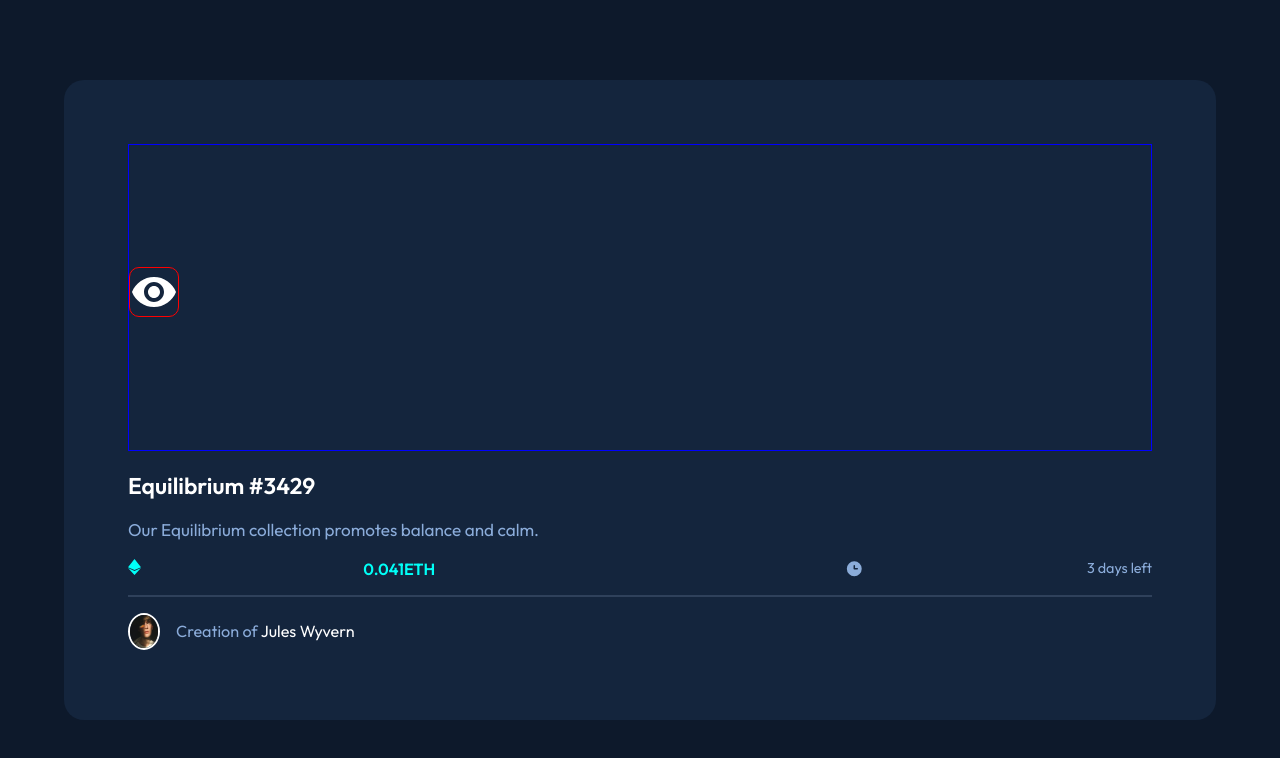
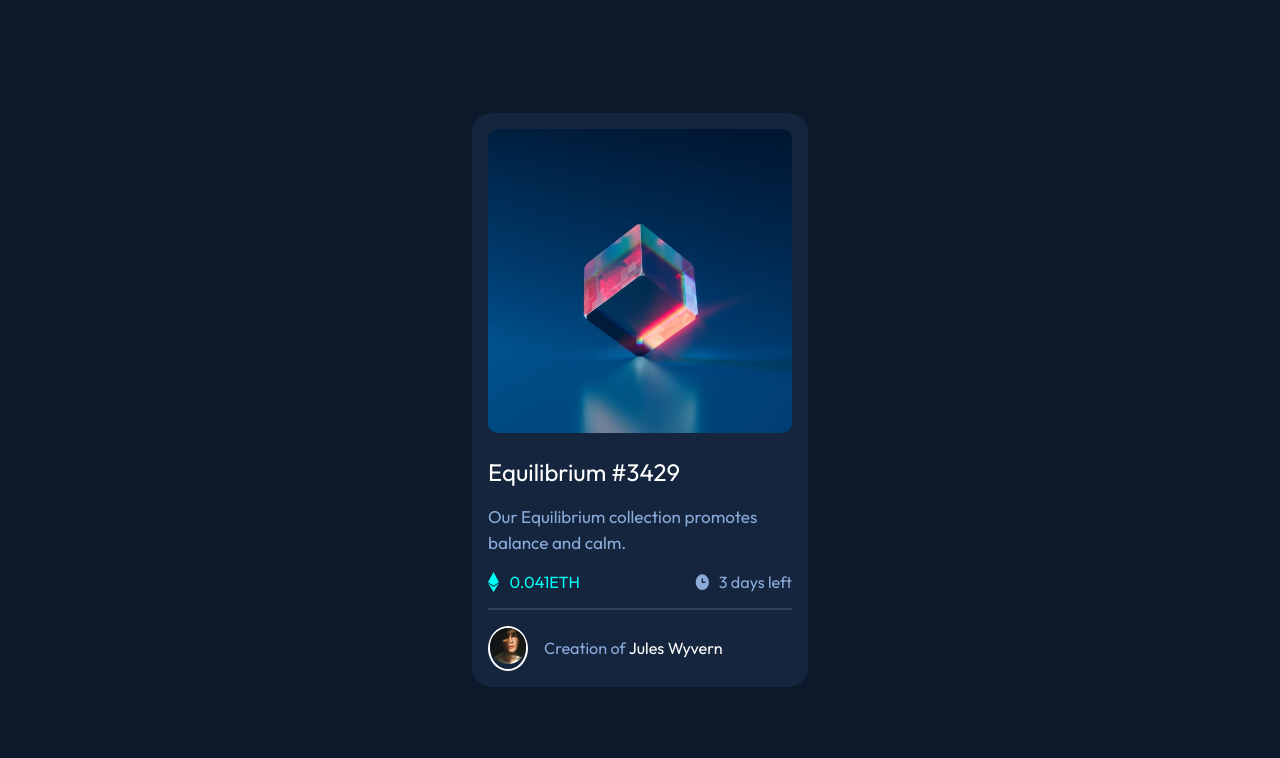
Before and after one commit to bodV6/nft-preview-card-component, a plain HTML site: page index.html in a window 1280 px wide. Drawn offline with Linux system fonts and the light colour scheme.

Commit message:
NFT component

```diff
--- a/index.html
+++ b/index.html
@@ -1,47 +1,59 @@
 <!DOCTYPE html>
 <html lang="en">
   <head>
-    <meta charset="UTF-8">
-    <meta http-equiv="X-UA-Compatible" content="IE=edge">
-    <meta name="viewport" content="width=device-width, initial-scale=1.0">
+    <meta charset="UTF-8" />
+    <meta http-equiv="X-UA-Compatible" content="IE=edge" />
+    <meta name="viewport" content="width=device-width, initial-scale=1.0" />
     <title>Document</title>
-    <link rel="preconnect" href="https://fonts.googleapis.com">
-<link rel="preconnect" href="https://fonts.gstatic.com" crossorigin>
-<link href="https://fonts.googleapis.com/css2?family=Outfit:wght@300;400;600&display=swap" rel="stylesheet">
-    <link rel="shortcut icon" href="./images/favicon-32x32.png" type="image/x-icon">
-    <link rel="stylesheet" href="style.css">
+    <link rel="preconnect" href="https://fonts.googleapis.com" />
+    <link rel="preconnect" href="https://fonts.gstatic.com" crossorigin />
+    <link
+      href="https://fonts.googleapis.com/css2?family=Outfit:wght@300;400;600&display=swap"
+      rel="stylesheet"
+    />
+    <link
+      rel="shortcut icon"
+      href="./images/favicon-32x32.png"
+      type="image/x-icon"
+    />
+    <link rel="stylesheet" href="style.css" />
   </head>
   <body>
     <section class="container">
       <div class="card-container">
         <div class="main-image">
-                <img src="./images/image-equilibrium.jpg" alt="equilibrium image" class="equil-image">
-                <img src="./images/icon-view.svg" alt="view eye icon" class="view-image">
+          <img
+            src="./images/image-equilibrium.jpg"
+            alt="equilibrium display"
+            class="equil-image"
+          />
+
           <div class="overlay">
-                    <!-- <img src="./images/icon-view.svg" alt=""> -->
+            <img class="eye-icon" src="./images/icon-view.svg" alt="visible eye icon">
           </div>
         </div>
         <div class="card-details">
           <div class="product-desc">
-                    <h2><a href="">Equilibrium #3429</a></h2>
+            <h2><a href="#">Equilibrium #3429</a></h2>
             <p>Our Equilibrium collection promotes balance and calm.</p>
           </div>
           <div class="price-duration">
             <div class="eth-price">
-                        <img src="./images/icon-ethereum.svg" alt="ETH icon">
+              <img src="./images/icon-ethereum.svg" alt="ETH icon" />
               <h3>0.041ETH</h3>
             </div>
             <div class="clock-duration">
-                        <img src="./images/icon-clock.svg" alt="clock icon">
+              <img src="./images/icon-clock.svg" alt="clock icon" />
               <p>3 days left</p>
             </div>
           </div>
-                <hr>
+          <hr />
           <div class="owner-tag">
-                    <div class="avatar"><img src="./images/image-avatar.png" alt="owner's avatar"></div>
+            <div class="avatar">
+              <img src="./images/image-avatar.png" alt="owner's avatar" />
+            </div>
 
             <p>Creation of <a href="">Jules Wyvern</a></p>
-
           </div>
         </div>
       </div>
--- a/style.css
+++ b/style.css
@@ -59,84 +59,55 @@ a:hover {
 }
 
 img {
-  width: 100%;
-  height: 100%;
+  max-width: 100%;
+  border-radius: 10px;
+  height: auto;
 }
 
 .container {
-  flex-basis: 90%;
-  height: 40rem;
+  /* flex-basis: 90%; */
+  max-width: 21rem;
+  /* height: 40rem; */
   background-color: var(--Very-dark-blue-cardBG);
-  padding: 5%;
+  padding: 1rem;
   border-radius: 20px;
 }
 
-.card-container {
-  height: 100%;
-  display: flex;
-  flex-direction: column;
+
+
+.main-image {
+  position: relative;
 }
 
-.main-image {
-  border: 1px solid blue;
-  position: relative;
-  height: 60%;
-  /* display: none; */
-}
-.main-image .equil-image {
-  display: none;
-  border: 1px solid red;
-}
 
-.main-image .view-image {
-  border: 1px solid red;
-  /* display: none; */
-  width: auto;
-  height: auto;
-  position: relative;
-  top: 40%;
-}
 
-.main-image img {
-  /* display: block; */
+.overlay {
+  position: absolute;
+  background-color: var(--Cyan);
+  opacity: 0;
+  left: 0;
+  right: 0;
+  top: 0;
+  bottom: 0;
+  transition: opacity 0.3s ease-in-out;
   border-radius: 10px;
 }
 
-.overlay {
-  border: 1px solid green;
+ .eye-icon {
+   opacity: 0;
   position: absolute;
-  bottom: 0;
-  left: 0;
-  right: 0;
-  /* top: 0; */
-  background-color: var(--Cyan);
-  /* background-image: url(./images/icon-view.svg); */
-  /* background-size: contain; */
-  /* background-position: center; */
-  /* background-repeat: no-repeat; */
-  overflow: hidden;
-  width: 100%;
-  height: 100%;
-  transition: 0.5s ease;
-  opacity: 0;
-}
-
-.overlay img {
-  width: 10%;
-  height: auto;
-  position: absolute;
-  margin: 0;
-  padding: 0;
-  /* top: 0; */
-  /* left: 50%; */
+  left: 50%;
+  top: 50%;
+  transform: translate(-50%, -50%);
+  transition: opacity 0.3s ease-in-out;
 }
 
 .main-image:hover .overlay{
-  opacity: 0.5;
+  opacity: 0.8;
+
 }
-
-.card-details {
-  min-height: 40%;
+.main-image:hover .eye-icon{
+  opacity: 1;
 }
 
 .product-desc {
@@ -144,7 +115,8 @@ img {
 }
 
 .product-desc h2 a {
-  font-size: calc(var(--font-size) + 0.3rem);
+  font-size: 1.5rem;
+  font-weight: 400;
 }
 
 .product-desc p {
@@ -162,35 +134,30 @@ img {
 .eth-price {
   display: flex;
   justify-content: space-between;
-  flex-basis: 30%;
-}
-
-.eth-price img {
-  width: 0.8rem;
-  height: 1rem;
-  /* display: inline; */
+  flex-basis: 35%;
 }
 
 .eth-price h3 {
   color: var(--Cyan);
-  /* display: inline; */
+
   font-size: calc(var(--font-size) * 0.9);
+  font-weight: 400;
+  margin-right: 0.9rem;
 }
 
 .clock-duration {
   display: flex;
   justify-content: space-between;
-  flex-basis: 30%;
+  flex-basis: 35%;
 }
 
 .clock-duration img {
-  width: 1.2rem;
-  height: 1.2rem;
+  margin-left: 0.5rem;
 }
 
 .clock-duration p {
   color: var(--Soft-blue);
-  font-size: calc(var(--font-size) * 0.8);
+  font-size: calc(var(--font-size) * 0.9);
 }
 
 hr {
@@ -200,19 +167,18 @@ hr {
 
 .owner-tag {
   display: flex;
-  /* justify-content: space-; */
-  /* gap: 2rem; */
+
+  align-items: center;
 }
 
 .avatar {
   border-radius: 50%;
   border: 2px solid var(--White);
-  width: 2rem;
+  max-width: 2.5rem;
 }
 
 .owner-tag p {
   font-size: calc(var(--font-size) * 0.9);
   color: var(--Soft-blue);
   margin-left: 1rem;
-  padding-top: 0.5rem;
 }
```
Also changed, not shown: screenshots/Localhost - Generic Laptop - 2023-13-5 at 12.05.37 AM.jpg (added), screenshots/Localhost - iPad - 2023-13-5 at 12.05.35 AM.jpg (added), screenshots/Localhost - iPhone X - 2023-13-5 at 12.05.31 AM.jpg (added), 1 other file. Lines whose indentation alone changed are shown as unchanged.
